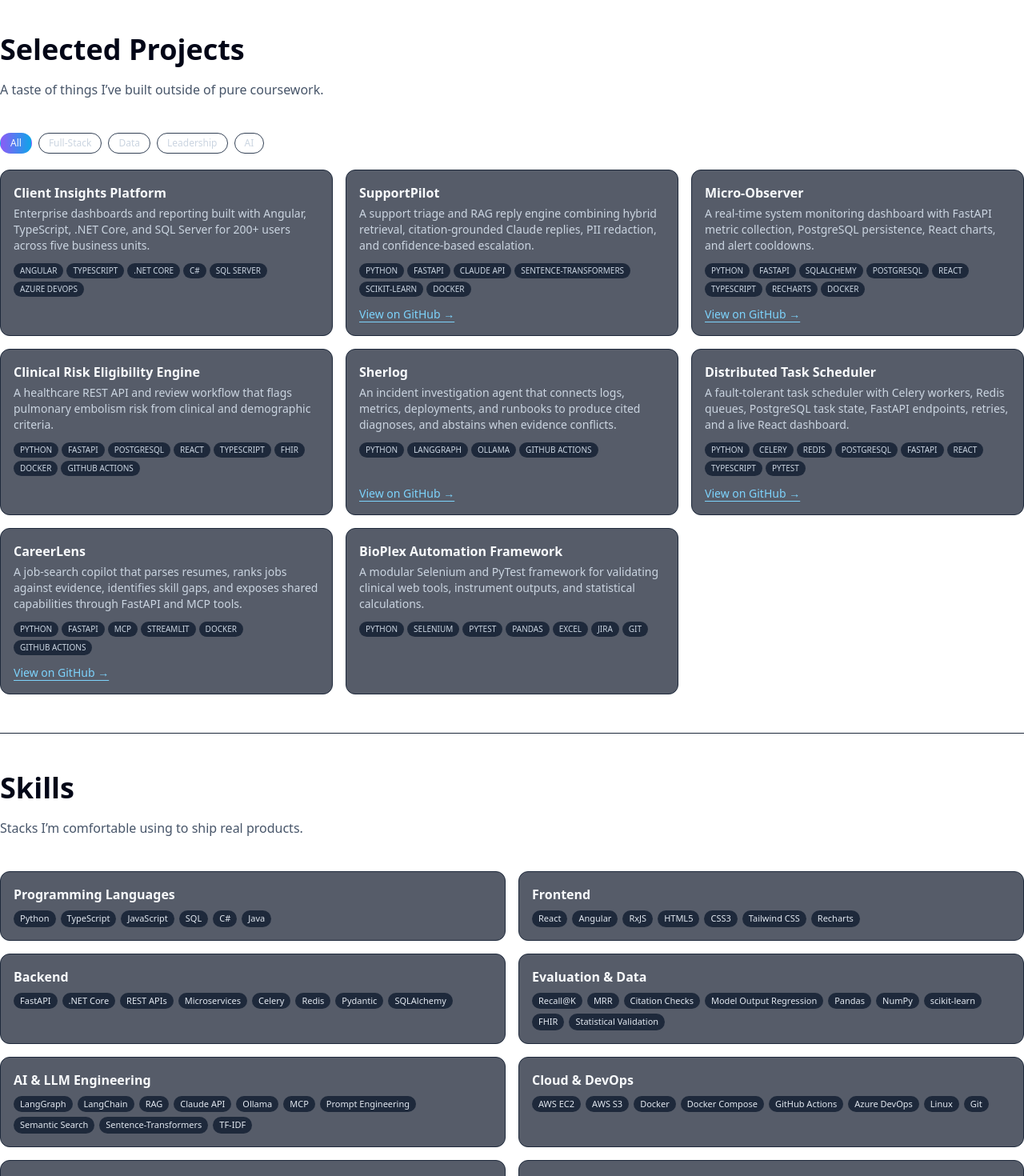
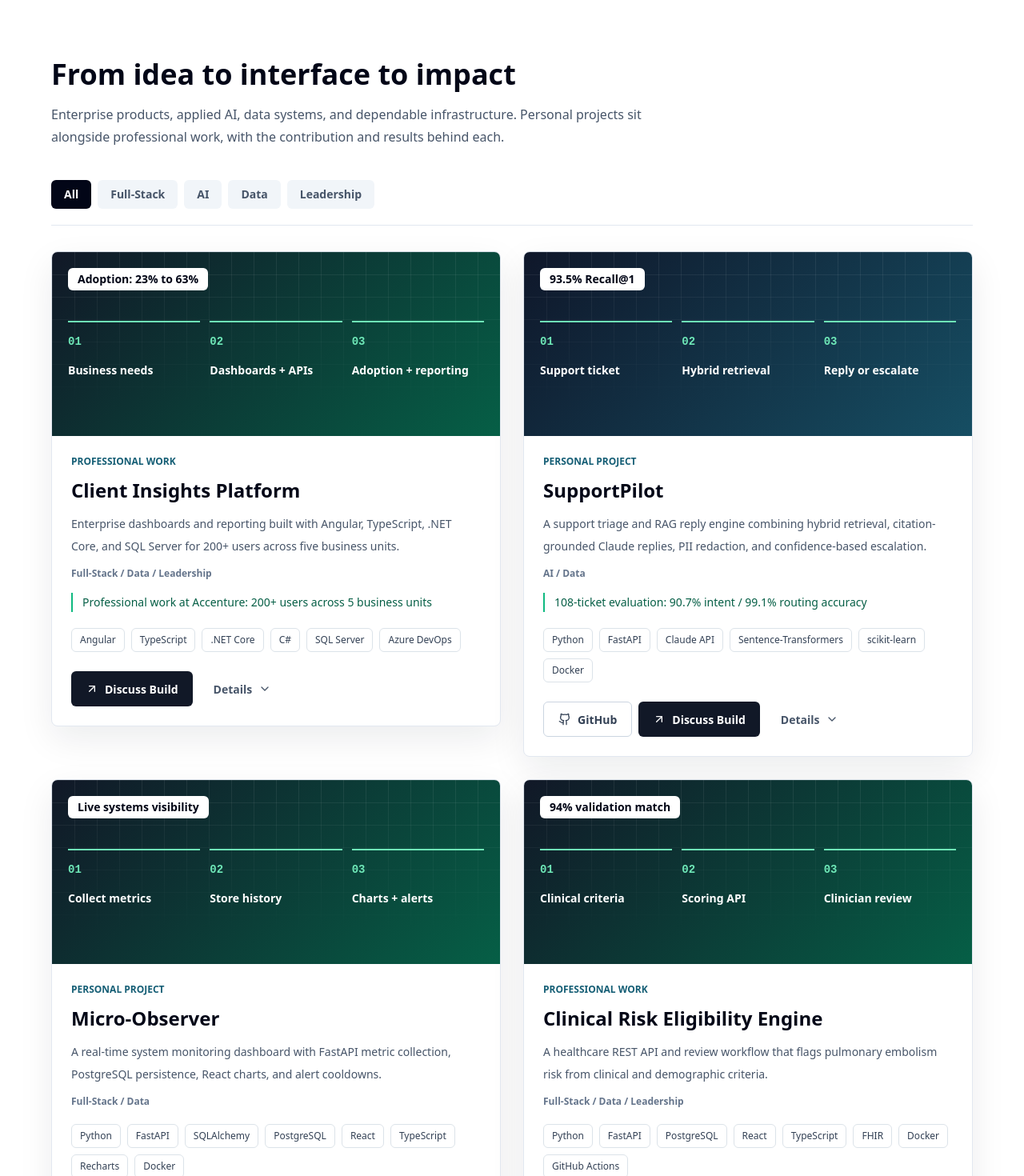
Before and after one commit to ShreyaMP1999/my-portfolio, a React (Vite) app: page / in a window 1280 px wide. Shown: the part 3560-5030 px from the top of the page at 80% size. Built offline with nearby package versions, Linux system fonts and the light colour scheme.

Commit message:
work: add filterable project case studies and balanced skills

```diff
--- a/src/components/ProjectsSection.tsx
+++ b/src/components/ProjectsSection.tsx
@@ -1,84 +1,53 @@
-// src/components/ProjectsSection.tsx
 import React, { useState } from "react";
-import { profile, ProjectItem } from "../data/profile";
+import { Github, ArrowUpRight, ChevronDown } from "lucide-react";
+import { profile } from "../data/profile";
 import SectionHeading from "./SectionHeading";
-import Reveal from "./Reveal";
 
-const ALL = "All";
-
+const focuses=["All","Full-Stack","AI","Data","Leadership"];
+const workflows: Record<string,string[]>={
+  "Micro-Observer":["Collect metrics","Store history","Charts + alerts"],
+  "Distributed Task Scheduler":["Priority queue","Workers + retries","Recover task state"],
+  "Clinical Risk Eligibility Engine":["Clinical criteria","Scoring API","Clinician review"],
+  "BioPlex Automation Framework":["Instrument outputs","Test scenarios","Validate results"],
+};
 const ProjectsSection: React.FC = () => {
-  const allTags = Array.from(
-    new Set(profile.projects.flatMap((p) => p.highlightTags))
-  );
-  const [tag, setTag] = useState<string>(ALL);
-
-  const list =
-    tag === ALL
-      ? profile.projects
-      : profile.projects.filter((p) => p.highlightTags.includes(tag));
-
-  return (
-    <Reveal delay={0.05}>
-      <section className="py-12 border-t border-slate-800">
-        <SectionHeading
-          id="projects"
-          title="Selected Projects"
-          subtitle="A taste of things I’ve built outside of pure coursework."
-        />
-
-        <div className="mb-5 flex flex-wrap gap-2">
-          {[ALL, ...allTags].map((t) => (
-            <button
-              key={t}
-              onClick={() => setTag(t)}
-              className={`px-3 py-1 rounded-full text-xs font-medium border ${
-                t === tag
-                  ? "bg-gradient-to-r from-violet-500 to-sky-500 border-transparent text-slate-50"
-                  : "border-slate-700 text-slate-300 hover:bg-slate-800"
-              }`}
-            >
-              {t}
-            </button>
-          ))}
-        </div>
-
-        <div className="grid gap-4 md:grid-cols-3">
-          {list.map((p: ProjectItem) => (
-            <article
-              key={p.name}
-              className="hover-card rounded-xl border border-slate-800 bg-slate-900/70 p-4 flex flex-col"
-            >
-              <h3 className="font-semibold text-slate-50 mb-1 text-sm md:text-base">
-                {p.name}
-              </h3>
-              <p className="text-xs md:text-sm text-slate-300 mb-3">
-                {p.description}
-              </p>
-              <div className="flex flex-wrap gap-1 mb-3">
-                {p.techStack.map((tech) => (
-                  <span
-                    key={tech}
-                    className="px-2 py-0.5 rounded-full bg-slate-800 text-[10px] uppercase tracking-wide text-slate-300"
-                  >
-                    {tech}
-                  </span>
-                ))}
+  const [focus,setFocus]=useState("All");
+  const [expanded,setExpanded]=useState<string[]>([]);
+  const list=focus==="All"?profile.projects:profile.projects.filter(p=>p.highlightTags.includes(focus));
+  return <section id="projects" className="section-space bg-white">
+    <div className="container-width">
+      <SectionHeading title="From idea to interface to impact" subtitle="Enterprise products, applied AI, data systems, and dependable infrastructure. Personal projects sit alongside professional work, with the contribution and results behind each."/>
+      <div className="mb-8 flex flex-wrap gap-2 border-b border-slate-200 pb-5" role="group" aria-label="Project focus">
+        {focuses.map(f=><button type="button" key={f} aria-pressed={focus===f} className={`rounded-md px-4 py-2 text-sm font-semibold ${focus===f?"bg-slate-950 text-white":"bg-slate-100 text-slate-600 hover:bg-cyan-50"}`} onClick={()=>setFocus(f)}>{f}</button>)}
+      </div>
+      <p className="sr-only" role="status">{list.length} projects</p>
+      <div className="grid items-start gap-7 md:grid-cols-2">
+        {list.map(p=>{
+          const isOpen=expanded.includes(p.name);
+          const steps=p.workflow.length?p.workflow:(workflows[p.name]||[]);
+          return <article key={p.name} className="project-card">
+            <div className={`project-visual ${p.highlightTags.includes("AI")?"project-visual-monitor":"project-visual-scheduler"}`}>
+              <p className="absolute left-5 top-5 max-w-[calc(100%-40px)] rounded-md bg-white px-3 py-1 text-sm font-bold text-slate-950">{p.impact}</p>
+              <div className="ai-project-flow" aria-label={`${p.name} workflow`}>{steps.map((s,i)=><div className="ai-flow-step" key={s}><span className="ai-flow-number">0{i+1}</span><span>{s}</span></div>)}</div>
+            </div>
+            <div className="p-6">
+              <p className="text-xs font-semibold uppercase text-cyan-800">{p.kind}</p>
+              <h3 className="mt-3 text-2xl font-bold text-slate-950">{p.name}</h3>
+              <p className="mt-3 text-sm leading-7 text-slate-600">{p.description}</p>
+              <p className="mt-3 text-xs font-semibold text-slate-500">{p.highlightTags.join(" / ")}</p>
+              {p.evaluation&&<p className="mt-4 border-l-2 border-emerald-500 pl-3 text-sm leading-6 text-emerald-800">{p.evaluation}</p>}
+              <div className="mt-5 flex flex-wrap gap-2">{p.techStack.map(t=><span className="chip" key={t}>{t}</span>)}</div>
+              {isOpen&&<div className="mt-5 border-t border-slate-200 pt-5"><p className="text-sm leading-7 text-slate-600">{p.details}</p><ul className="mt-3 list-disc space-y-2 pl-5 text-sm leading-6 text-slate-700">{p.features.map(f=><li key={f}>{f}</li>)}</ul></div>}
+              <div className="mt-6 flex flex-wrap gap-2">
+                {p.link&&<a className="action action-outline" href={p.link} target="_blank" rel="noopener noreferrer"><Github size={16}/>GitHub</a>}
+                <a href="#contact" className="action action-primary"><ArrowUpRight size={16}/>Discuss Build</a>
+                <button type="button" className="action text-slate-600 hover:bg-slate-50" aria-expanded={isOpen} onClick={()=>setExpanded(prev=>isOpen?prev.filter(x=>x!==p.name):[...prev,p.name])}>Details<ChevronDown size={16} className={isOpen?"rotate-180":""}/></button>
               </div>
-              {p.link && (
-                <a
-                  href={p.link}
-                  target="_blank"
-                  className="mt-auto text-xs md:text-sm text-sky-300 hover:text-sky-200 underline underline-offset-4"
-                >
-                  View on GitHub →
-                </a>
-              )}
-            </article>
-          ))}
-        </div>
-      </section>
-    </Reveal>
-  );
+            </div>
+          </article>;
+        })}
+      </div>
+    </div>
+  </section>;
 };
-
 export default ProjectsSection;
--- a/src/components/SkillSection.tsx
+++ b/src/components/SkillSection.tsx
@@ -1,45 +1,20 @@
-// src/components/SkillSection.tsx
 import React from "react";
-import { profile, SkillCategory } from "../data/profile";
+import { Code2, BrainCircuit, Database, Users } from "lucide-react";
+import { profile } from "../data/profile";
 import SectionHeading from "./SectionHeading";
-import Reveal from "./Reveal";
-
-const SkillSection: React.FC = () => {
-  return (
-    <Reveal delay={0.1}>
-      <section className="py-12 border-t border-slate-800">
-      <SectionHeading
-        id="skills"
-        title="Skills"
-        subtitle="Stacks I’m comfortable using to ship real products."
-      />
-
-      <div className="grid gap-4 md:grid-cols-2">
-        {profile.skills.map((cat: SkillCategory) => (
-          <div
-            key={cat.name}
-            className="hover-card rounded-xl border border-slate-800 bg-slate-900/70 p-4"
-          >
-            <h3 className="text-sm md:text-base font-semibold text-slate-50 mb-2">
-              {cat.name}
-            </h3>
-            <div className="flex flex-wrap gap-1.5">
-              {cat.skills.map((s) => (
-                <span
-                  key={s}
-                  className="px-2 py-0.5 rounded-full bg-slate-800 text-[11px] text-slate-200"
-                >
-                  {s}
-                </span>
-              ))}
-            </div>
-          </div>
-        ))}
-      </div>
-    </section>
-    </Reveal>
-
-  );
-};
-
+const SkillSection: React.FC = () => (
+  <section id="skills" className="section-space bg-slate-50">
+    <div className="container-width">
+      <SectionHeading title="Tools I use to ship dependable systems" subtitle="Frontend interfaces, backend services, applied AI, data workflows, and delivery."/>
+      <div className="grid gap-5 md:grid-cols-2 lg:grid-cols-3">{profile.skills.map((s,i)=><article key={s.name} className="rounded-lg border border-slate-200 bg-white p-6"><div className={`mb-4 h-1 w-10 ${["bg-cyan-500","bg-emerald-500","bg-rose-500"][i%3]}`}/><h3 className="mb-4 text-lg font-bold text-slate-950">{s.name}</h3><div className="flex flex-wrap gap-2">{s.skills.map(t=><span key={t} className="chip">{t}</span>)}</div></article>)}</div>
+      <div className="mt-12 grid gap-8 border-t border-slate-200 pt-10 md:grid-cols-2 lg:grid-cols-4">{[
+        {icon:Code2,title:"Full-Stack Products",text:"React and Angular interfaces backed by Python and .NET services"},
+        {icon:BrainCircuit,title:"Applied AI",text:"Agents, RAG, MCP integrations, and meaningful evaluations"},
+        {icon:Database,title:"Data Engineering",text:"Pipelines, SQL aggregation, clinical data, and validation"},
+        {icon:Users,title:"Leadership & Delivery",text:"Stakeholder collaboration, feature ownership, and business outcomes"},
+      ].map(({icon:Icon,title,text})=><div key={title}><Icon className="mb-4 text-cyan-800" size={26}/><h3 className="font-bold text-slate-950">{title}</h3><p className="mt-2 text-sm leading-6 text-slate-600">{text}</p></div>)}</div>
+      <p className="mt-10 max-w-3xl text-base leading-7 text-slate-600">The range to work across the stack, the curiosity to apply AI thoughtfully, and the ownership to connect technical decisions with user needs, reliable delivery, and measurable results.</p>
+    </div>
+  </section>
+);
 export default SkillSection;
--- a/src/data/portfolio.json
+++ b/src/data/portfolio.json
@@ -273,7 +273,7 @@
         "Threshold alerts with cooldowns to reduce noisy notifications",
         "Docker Compose setup for repeatable local development"
       ],
-      "github": "https://github.com/ShreyaMP1999",
+      "github": "https://github.com/ShreyaMP1999/micro-observer",
       "demo": "#contact",
       "image": "system-monitor",
       "category": "Observability",
@@ -377,7 +377,7 @@
         "React dashboard for live worker and task visibility",
         "PyTest coverage around scheduling and recovery behavior"
       ],
-      "github": "https://github.com/ShreyaMP1999",
+      "github": "https://github.com/ShreyaMP1999/distributed-task-scheduler",
       "demo": "#contact",
       "image": "task-scheduler",
       "category": "Distributed Systems",
```
